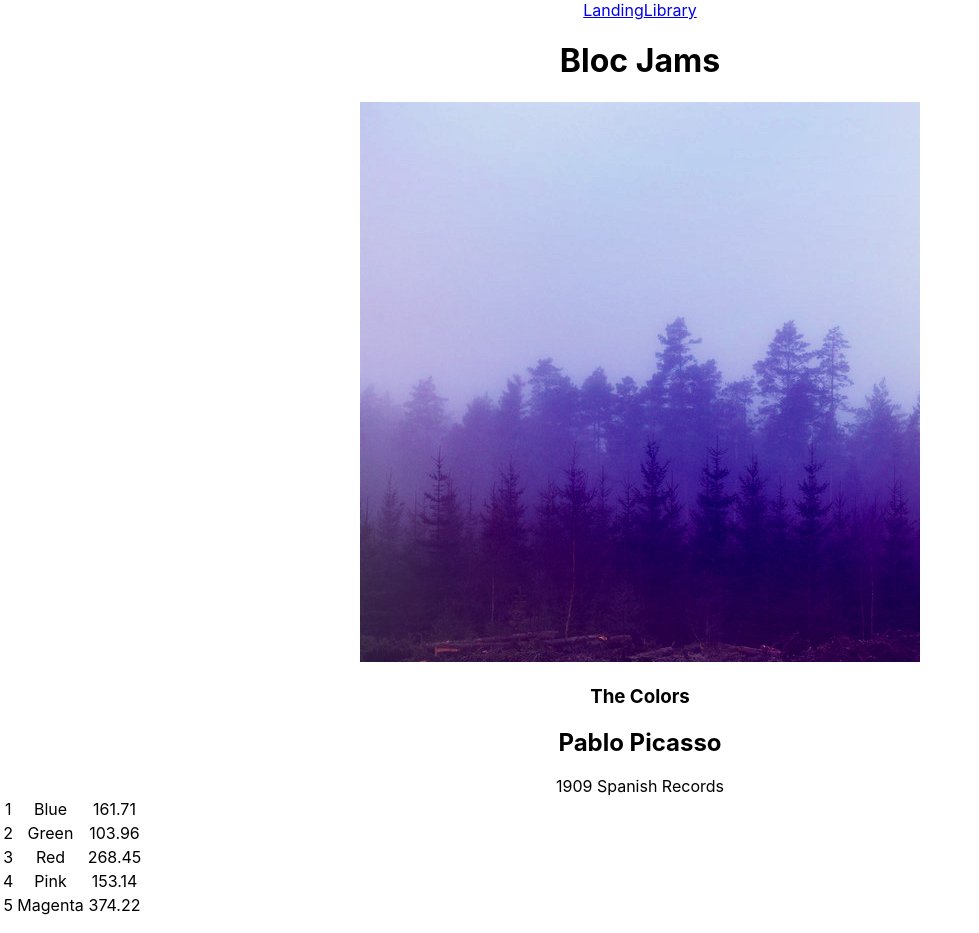
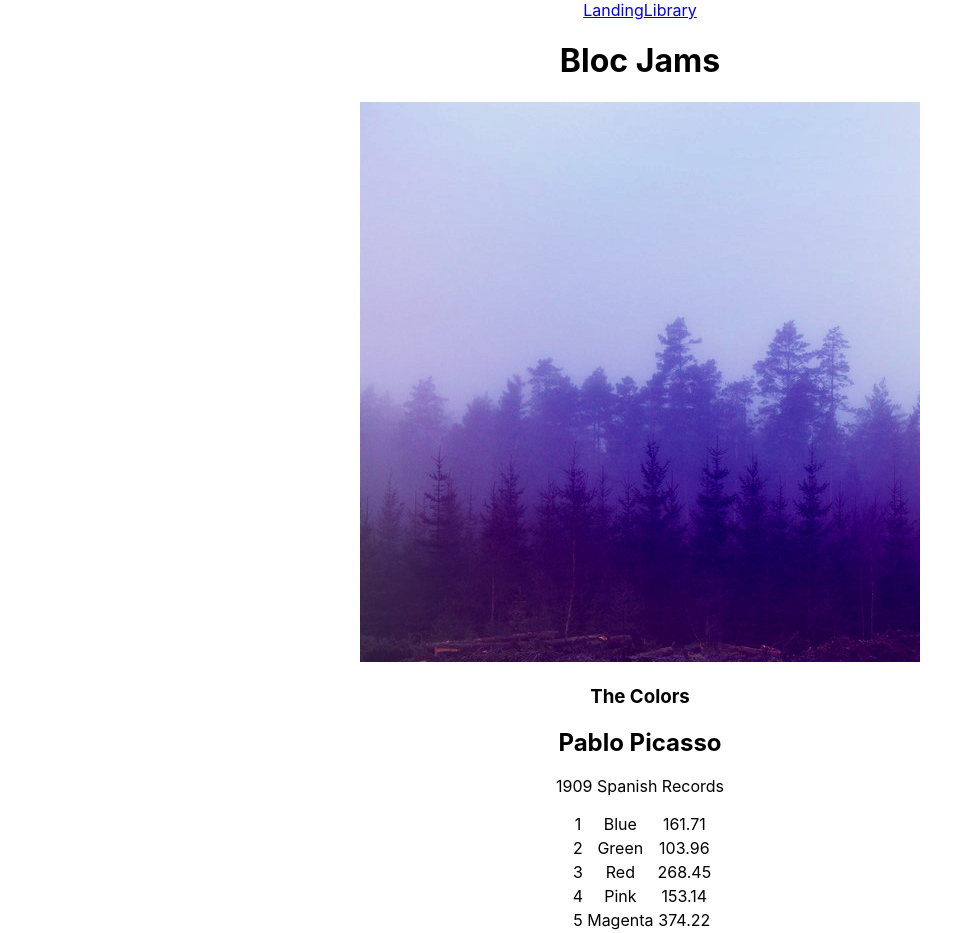
Before and after one commit to StephanieJF/bloc-jams-react, a React (Create React App) app: page /album/the-colors in a window 1280 px wide. Shown: the whole page, without its empty margins (0-979 px from the left). Built offline with nearby package versions, Linux system fonts and the light colour scheme.

Commit message:
Complete album assignment

```diff
--- a/src/App.css
+++ b/src/App.css
@@ -30,3 +30,9 @@
     transform: rotate(360deg);
   }
 }
+
+#song-list {
+     justify-content: center;
+     display: flex;
+		 margin-top: 15px;
+}
```
